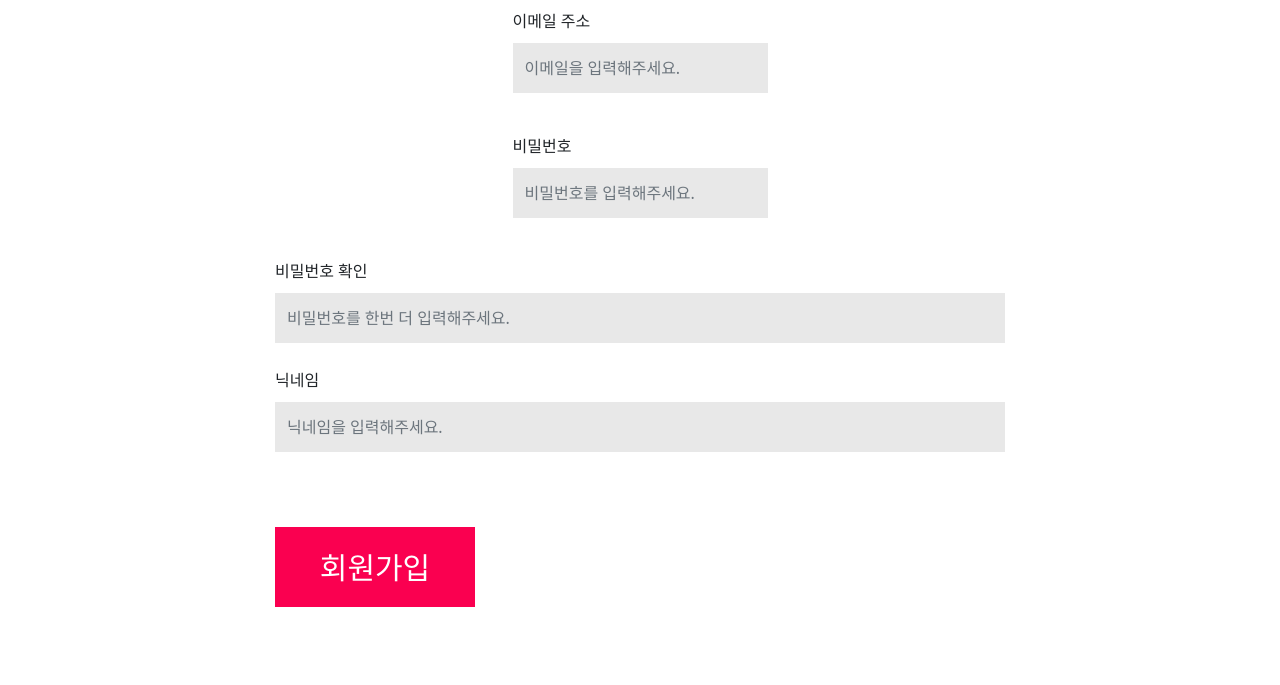
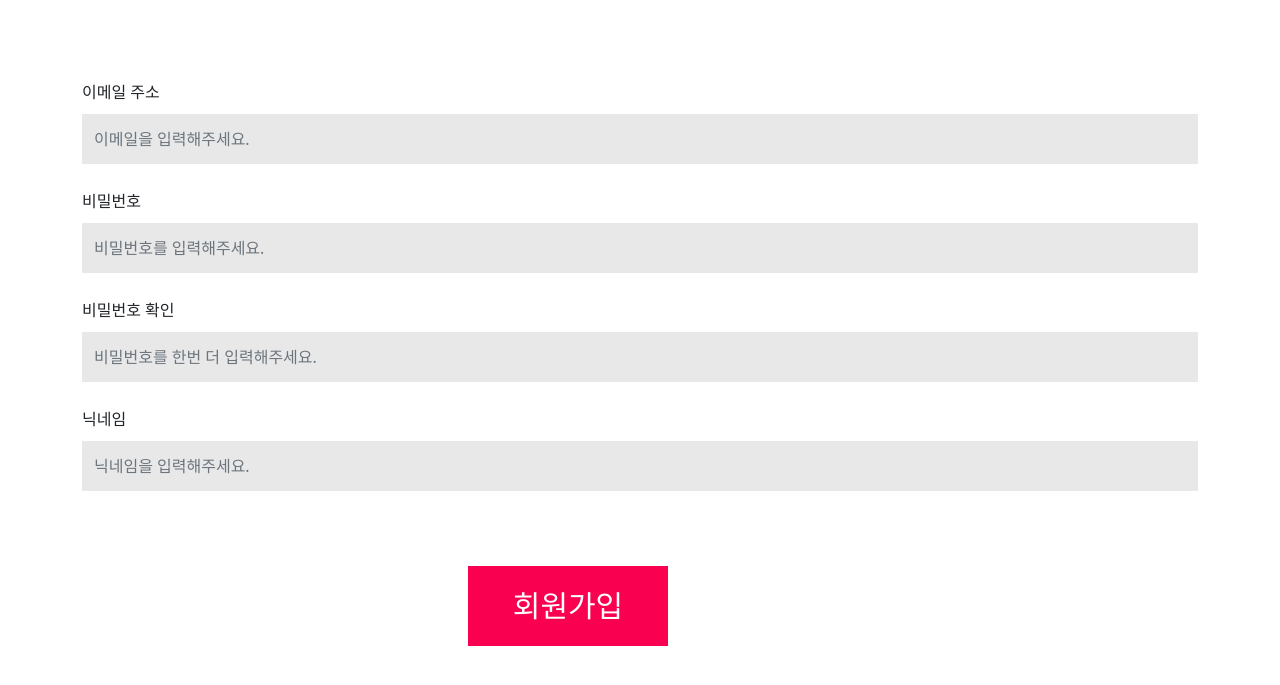
Before and after one commit to Reinforcement-succeeded/yogi_otte, a Django app: template templates/user/signup.html in a window 1280 px wide. Shown: the part 92-777 px from the top of the page. Run offline with Django 4.2, Linux system fonts and the light colour scheme; the template is opened without the code that fills it, so the values that code supplies are empty.

Commit message:
MOD 로그인 회원가입 class =  "form-area" 삭제

```diff
--- a/templates/user/signin.html
+++ b/templates/user/signin.html
@@ -8,7 +8,7 @@
     <link rel="stylesheet" href="{% static 'css/signin.css' %}">
     <div class="container">
         <div class="wrap">
-            <form class="form-area" method="post" action="/sign-in/">
+            <form method="post" action="/sign-in/">
                 {% csrf_token %}
                 <div class="form-group mt-2 mb-2">
                     <label for="useremail">이메일 주소</label>
--- a/templates/user/signup.html
+++ b/templates/user/signup.html
@@ -8,7 +8,7 @@
     <link rel="stylesheet" href="{% static 'css/signup.css' %}">
     <div class="container">
         <div class="wrap">
-            <form class="form-area" method="post" action="/sign-up/">
+            <form method="post" action="/sign-up/">
                 {% csrf_token %}
                 <div class="form-group mt-2 mb-2">
                     <label for="useremail">이메일 주소</label>
```
